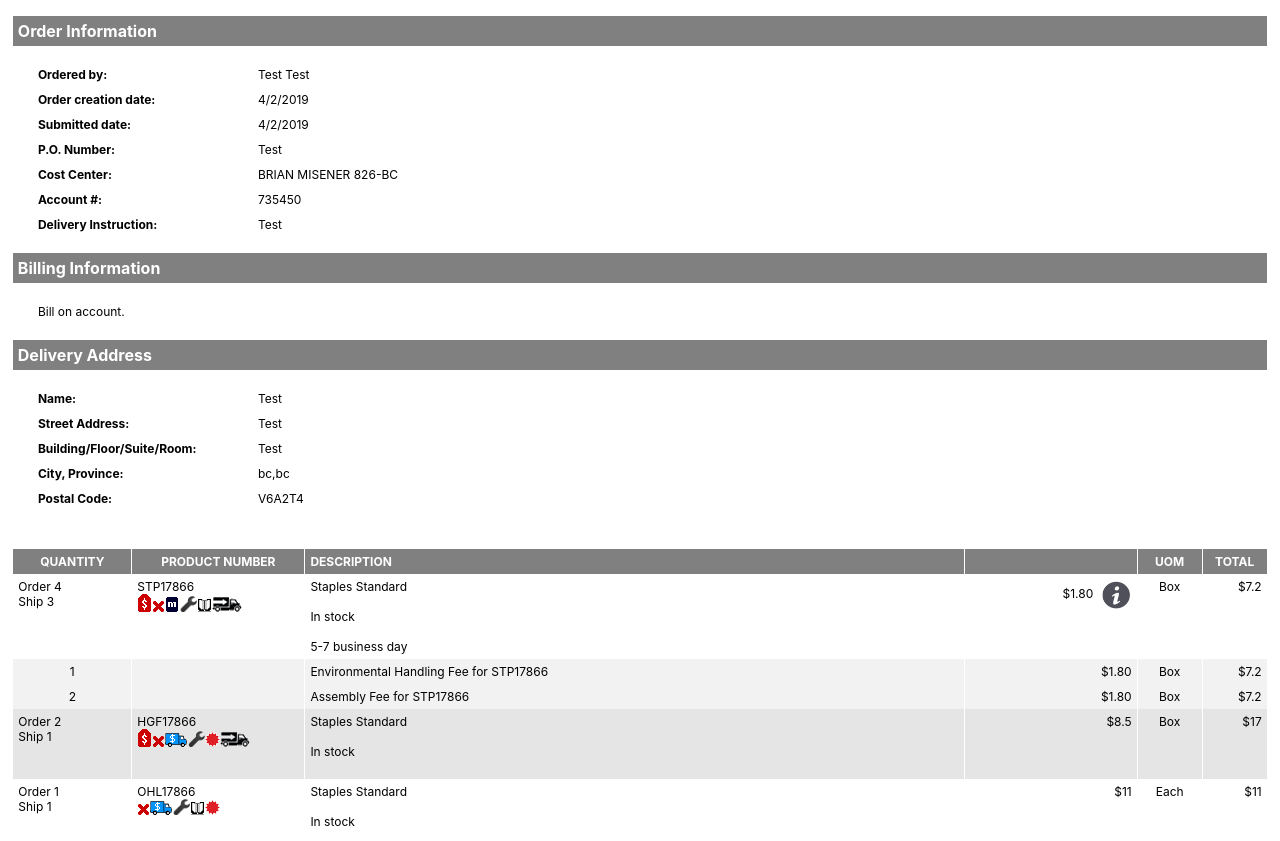
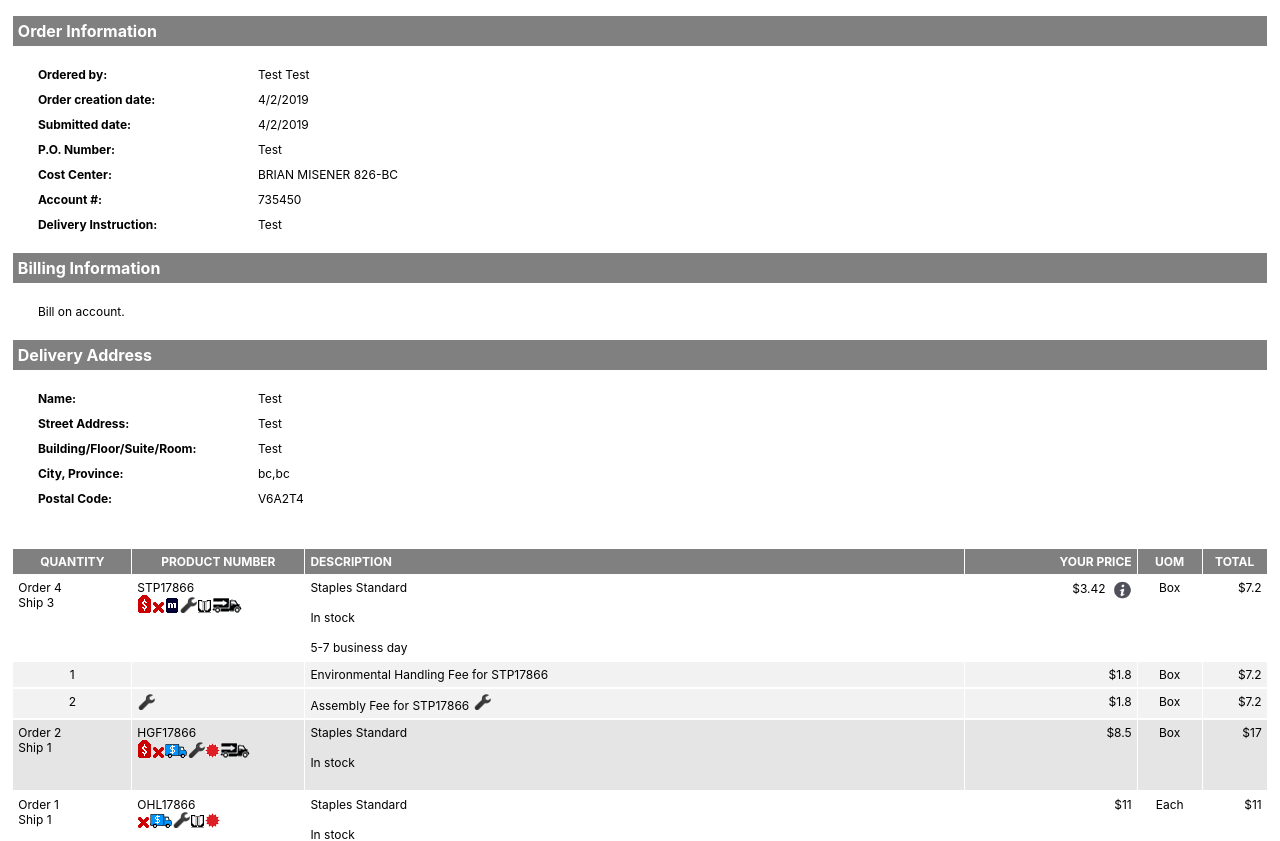
Before and after one commit to LaraVidoni/test-eway, a React (Create React App) app: page / in a window 1280 px wide. Shown: the top 841 px of the page. Built offline with nearby package versions, Linux system fonts and the light colour scheme.

Commit message:
wkn tooltip

```diff
--- a/src/components/OrderInformation/OrderInformation.jsx
+++ b/src/components/OrderInformation/OrderInformation.jsx
@@ -36,8 +36,10 @@ class OrderInformation extends Component {
                 description: "Staples Standard ",
                 comment1: "In stock",
                 comment2: "5-7 business day",
-                unitSellPrice: "1.80",
-                total: "7.2",
+                priceWithFees: 3.42,
+                total: 7.20,
+                unitSellPrice: 3.42,
+                basePrice: 3.42,
                 uom: "Box",
                 isInInventory: true,
                 hasEnvironmentalFee: false,
@@ -46,15 +48,15 @@ class OrderInformation extends Component {
                     {
                         type: "environmentalFee",
                         text: "Environmental Handling Fee for ",
-                        price: "1.80",
-                        total: "7.2",
+                        price: 1.80,
+                        total: 7.20,
                         uom: "Box"
                     },
                     {
                         type: "assemblyFee",
                         text: "Assembly Fee for",
-                        price: "1.80",
-                        total: "7.2",
+                        price: 1.80,
+                        total: 7.20,
                         uom: "Box"
                     },
                     /* {
@@ -85,8 +87,10 @@ class OrderInformation extends Component {
                 description: "Staples Standard ",
                 comment1: "In stock",
                 comment2: "",
-                unitSellPrice: "8.5",
-                total: "17",
+                priceWithFees: 8.50,
+                unitSellPrice: 3.42,
+                total: 17,
+                basePrice: 3.42,
                 isInInventory: true,
                 hasEnvironmentalFee: true,
                 uom: "Box",
@@ -109,8 +113,10 @@ class OrderInformation extends Component {
                 description: "Staples Standard ",
                 comment1: "In stock",
                 comment2: "",
-                unitSellPrice: "11",
-                total: "11",
+                priceWithFees: 11,
+                total: 11,
+                basePrice: 3.42,
+                unitSellPrice: 3.42,
                 isInInventory: true,
                 hasEnvironmentalFee: false,
                 uom: "Each",
@@ -393,7 +399,7 @@ class OrderInformation extends Component {
                     <span className="col-1">{resources.quantity}</span>
                     <span className="col-2">{resources.productNumber}</span>
                     <span className="col-3">{resources.description}</span>
-                    <span className="col-4">{resources.unitSellPrice}</span>
+                    <span className="col-4">{resources.yourPrice}</span>
                     <span className="col-5">{resources.uom}</span>
                     <span className="col-6">{resources.total}</span>
                 </div>
@@ -410,7 +416,7 @@ class OrderInformation extends Component {
 
                     <div id="render-table-total">
                         <RenderLinesBottomTable lang={language} listTotal={this.state.listTotal}>
-                            <div>hello there</div></RenderLinesBottomTable>
+                            hello there</RenderLinesBottomTable>
                     </div>
                 </div>
 
@@ -443,19 +449,6 @@ function RenderLinesTopTable(props) {
     const lang = props.lang;
     var line = [];
     var css;
-    let isHidden = true;
-    console.log("dep " + isHidden)
-
-    function showTooltip() {
-        isHidden = !isHidden
-        console.log("show " + isHidden);
-        return(<RenderTooltip isHidden={isHidden} />)
-    }
-    function hideTooltip() {
-        isHidden = !isHidden
-        console.log("hide " + isHidden);
-        return(<RenderTooltip isHidden={isHidden} />)
-    }
 
     for (let i = 0; i < numberOfProducts; i++) {
 
@@ -492,20 +485,30 @@ function RenderLinesTopTable(props) {
                         </div>
                     </span>
 
-                    <span className="order-information-table-unitSellPrice col-4">
-                        <Price amount={orderProducts[i].unitSellPrice} lang={lang} />
+                    <span className="order-information-table-yourPrice col-4">
+                        <Price amount={orderProducts[i].priceWithFees} lang={lang} />
                         {orderProducts[i].productFees.length > 0 && (
 
-                            <img className="info-icon" src={infoIcon}
-                                alt="info icon"
-                                onMouseOver={showTooltip} onMouseLeave={hideTooltip} />
-                        )
-                        }
-                        {isHidden && (
-                            <div className="tooltip">
-                                {alert('test')}
-                            </div>
+                            <span className="tooltip">
+                                <img className="info-icon " src={infoIcon}
+                                    alt="info icon" />
+                                <div className="tooltiptext">
+
+                                    <div className="tooltip-left">
+                                        <div>{resources.price}</div>
+                                        <div>Eco fee:</div>
+                                    </div>
+
+                                    <div className="tooltip-right">
+                                        <div><Price amount={orderProducts[i].unitSellPrice} lang={lang} /></div>
+                                        <div><Price amount={orderProducts[i].productFees[0].price} lang={lang} /></div>
+                                    </div>
+
+
+                                </div>
+                            </span>
                         )}
+
                     </span>
 
                     <span className="order-information-table-uom col-5">
@@ -518,7 +521,9 @@ function RenderLinesTopTable(props) {
                 </div>
                 {orderProducts[i].productFees.length > 0 && (
                     <RenderSpecialsLine product={orderProducts[i].productNumber} resources={resources}
-                        lang={lang} productFees={orderProducts[i].productFees} />
+                        lang={lang} productFees={orderProducts[i].productFees} hasAssembly={orderProducts[i].hasAssembly}>
+                        <img src={assembly} alt="assembly" />
+                    </RenderSpecialsLine>
                 )}
             </div>
 
@@ -539,13 +544,19 @@ function RenderSpecialsLine(props) {
                     {i + 1}
                 </span>
 
-                <span className="order-information-table-product-number col-2"></span>
+                <span className="order-information-table-product-number col-2">
+                    {productFees[i].type === "assemblyFee" && (
+                        props.children
+                    )}
+                </span>
 
                 <span className="order-information-table-description col-3">
-                    {productFees[i].text} {product}
+                    {productFees[i].text} {product} {productFees[i].type === "assemblyFee" && (
+                        props.children
+                    )}
                 </span>
 
-                <span className="order-information-table-unitSellPrice col-4">
+                <span className="order-information-table-yourPrice col-4">
                     <Price amount={productFees[i].price} lang={lang} />
                 </span>
 
@@ -583,6 +594,7 @@ function RenderLinesBottomTable(props) {
     })
     return line;
 }
+
 function RenderImages(props) {
     const listOfSymbols = props.listOfSymbols;
     var line = [];
@@ -635,21 +647,6 @@ function RenderImages(props) {
     return line;
 }
 
-
-function RenderTooltip(props) {
-    console.log("props: "+props)
-    const isHidden=props.isHidden;
-    if (isHidden) return null
-    else return (
-        <div className="test">
-            aa
-        </div>
-    )
-}
-
-
-
-
 function Price(props) {
     return (
         <span>
--- a/src/components/OrderInformation/messages.jsx
+++ b/src/components/OrderInformation/messages.jsx
@@ -29,7 +29,8 @@ export default {
         star: "*",
         includesApplicable: "Includes applicable",
         totalFurnitureDeliveryInstallation: "(Delivery & Installation Extra)",
-        messageProductHandlingBottom: "Select products are subject to Product Handling/Special Tariff Fees. Applicable product handling/special tariff fees will be clearly identified in your cart for each relevant item."
+        messageProductHandlingBottom: "Select products are subject to Product Handling/Special Tariff Fees. Applicable product handling/special tariff fees will be clearly identified in your cart for each relevant item.",
+        price: "Price :"
     },
     fr: {
         orderInformation: "Information de la commande",
@@ -61,6 +62,7 @@ export default {
         star: "*",
         includesApplicable: "Includes applicable",
         totalFurnitureDeliveryInstallation: "(Delivery & Installation Extra)",
-        messageProductHandlingBottom: "Select products are subject to Product Handling/Special Tariff Fees. Applicable product handling/special tariff fees will be clearly identified in your cart for each relevant item."
+        messageProductHandlingBottom: "Select products are subject to Product Handling/Special Tariff Fees. Applicable product handling/special tariff fees will be clearly identified in your cart for each relevant item.",
+        price: "Prix :"
     }
 };
--- a/src/components/OrderInformation/styles.css
+++ b/src/components/OrderInformation/styles.css
@@ -43,6 +43,7 @@
 .order-information-table-line-normal, .order-information-table-line-special{
     display: inline-flex;
     width: 100%;
+    margin: 1px 0;
 }
 .order-information-table-line span{
     margin: 0 0.5px;
@@ -125,10 +126,38 @@
     text-align: center;
 }
 .info-icon{
-    width: 20%;
+    width: 20px;
     vertical-align: middle;
     padding-left: 6px;
 }
-.test{
-    z-index: 100;
+.tooltip {
+    position: relative;
 }
+.tooltip .tooltiptext {
+    visibility: hidden;
+    width: 140px;
+    background-color: #ffffda;
+    color: black;
+    text-align: right;
+    border: 1px black solid;
+    border-radius: 6px;
+    padding: 5px 0;
+    position: absolute;
+    z-index: 1;
+    bottom: 0;
+    left: 100%;
+    opacity: 0;
+    display: inline-flex;
+}
+.tooltip:hover .tooltiptext {
+    visibility: visible;
+    opacity: 1;
+}
+.tooltip-left{
+    width: 80px;
+}
+.tooltip-right{
+    width: 50px;
+    right:0;
+    position: relative;
+}
```
